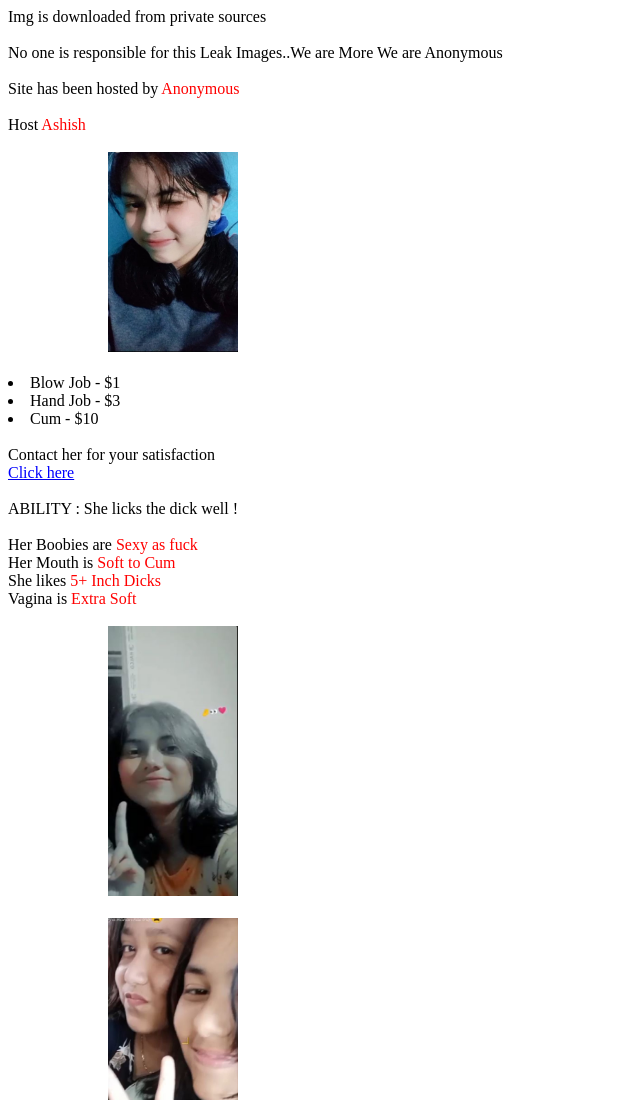
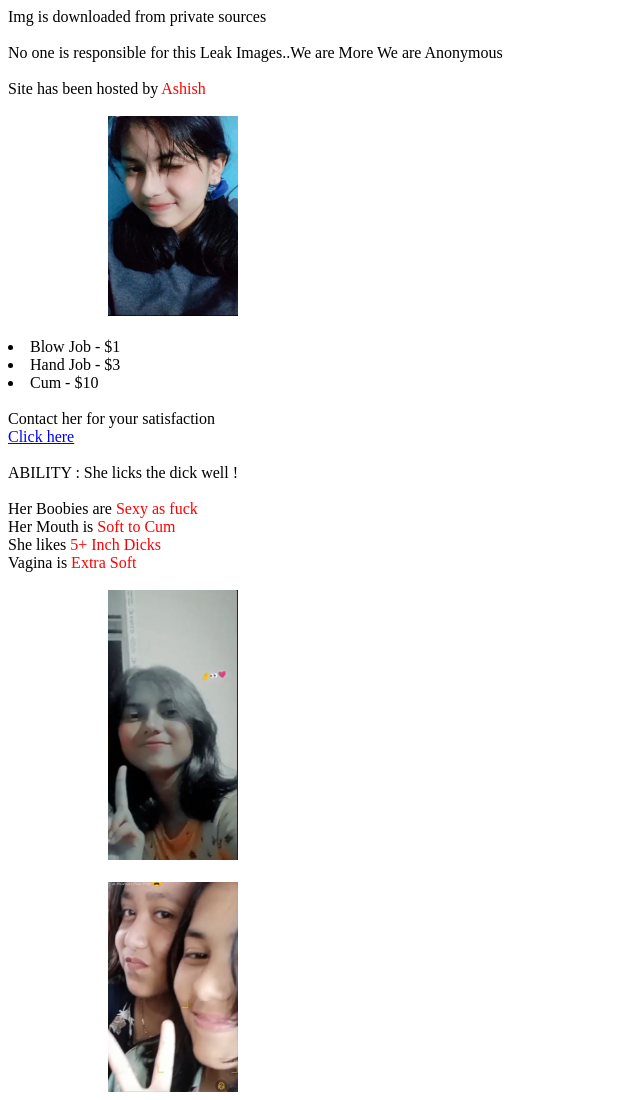
Before and after one commit to rendipari/rendipari.github.io, a plain HTML site: page index.html in a window 1280 px wide. Shown: the top 1100 px of the page, without its empty margins (0-640 px from the left). Drawn offline with Linux system fonts and the light colour scheme.

Commit message:
Update index.html

```diff
--- a/index.html
+++ b/index.html
@@ -13,9 +13,7 @@
     <br><br>
     No one is responsible for this Leak Images..We are More We are Anonymous
     <br><br>
-    Site has been hosted by <span style="color: red;">Anonymous</span>
-    <br><br>
-    Host <span style="color: red;">Ashish</span>
+    Site has been hosted by <span style="color: red;">Ashish</span>
     <br><br>
             <img src="./img/IMG-20220509-WA0190.jpg" alt="" width="130px" height="200px">
         <br><br>
```
